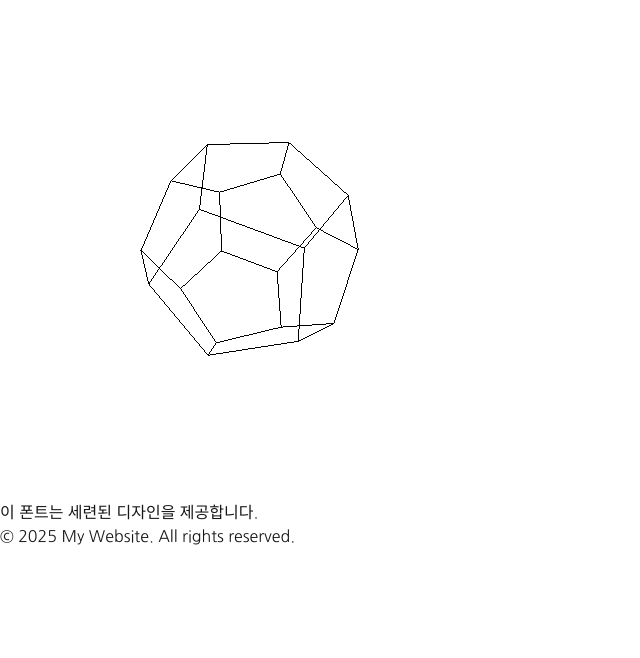
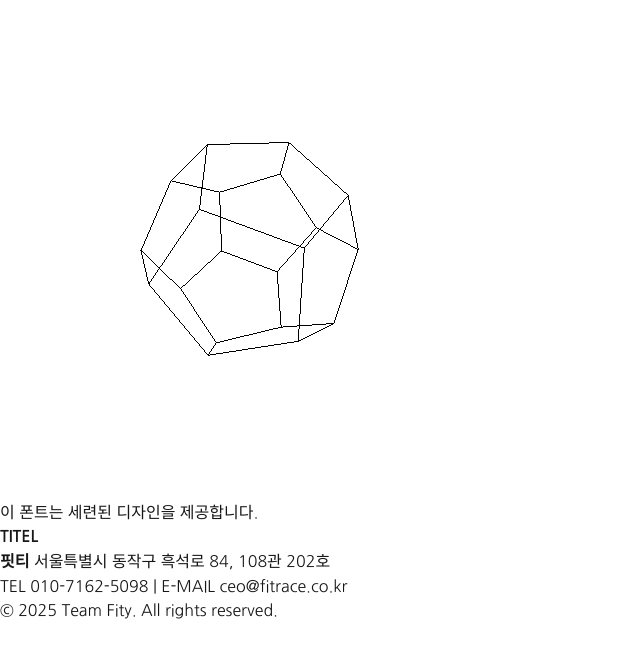
Before and after one commit to selfishAltruism/AI_Voice_Dementia_Guardian_FE, a Next.js app: page / in a window 1280 px wide. Shown: the top 658 px of the page, without its empty margins (0-640 px from the left). Built offline with nearby package versions, Linux system fonts and the light colour scheme.

Commit message:
feat: implement layout entity (#1)

```diff
--- a/src/app/layout.tsx
+++ b/src/app/layout.tsx
@@ -1,6 +1,8 @@
 import type { Metadata } from "next";
+import { Nanum_Gothic } from "next/font/google";
 import "./globals.css";
-import { Nanum_Gothic } from "next/font/google";
+
+import { Footer } from "@/entities/layout";
 
 const nanumGothic = Nanum_Gothic({
   subsets: ["latin"],
@@ -25,9 +27,7 @@ export default function RootLayout({
           <main className="flex-grow flex flex-col justify-center items-center">
             {children}
           </main>
-          <footer className="bg-[#000000] text-white text-center p-4 text-sm">
-            <p>&copy; 2025 My Website. All rights reserved.</p>
-          </footer>
+          <Footer />
         </div>
       </body>
     </html>
--- a/src/app/page.tsx
+++ b/src/app/page.tsx
@@ -1,12 +1,14 @@
 "use client";
 
-import { Loading } from "@/entities/inference/ui/Loading";
+import { AILoading } from "@/entities/inference";
+import { LinkButton } from "@/entities/layout";
 
 export default function Home() {
   return (
     <>
-      <Loading />
+      <AILoading />
       <p>이 폰트는 세련된 디자인을 제공합니다.</p>
+      <LinkButton title="TITEL" to="/form" disabled></LinkButton>
     </>
   );
 }
--- /dev/null
+++ b/src/entities/inference/index.ts
@@ -0,0 +1 @@
+export * from "./ui/AILoading";
--- a/src/entities/inference/ui/Loading.tsx
+++ b/src/entities/inference/ui/AILoading.tsx
@@ -1,7 +1,9 @@
+"use client";
+
 import { useEffect, useRef } from "react";
 import * as THREE from "three";
 
-export const Loading = () => {
+export const AILoading = () => {
   const canvasRef = useRef(null);
 
   useEffect(() => {
--- /dev/null
+++ b/src/entities/layout/index.ts
@@ -0,0 +1,2 @@
+export * from "./ui/Footer";
+export * from "./ui/LinkButton";
--- /dev/null
+++ b/src/entities/layout/ui/Footer.tsx
@@ -0,0 +1,11 @@
+export const Footer = () => (
+  <footer className="bg-coreBg text-[#000000a1] p-4 text-xs">
+    <p className="text-core text-end mb-1">
+      <strong>핏티</strong> 서울특별시 동작구 흑석로 84, 108관 202호
+    </p>
+    <p className="text-end mb-1">
+      TEL 010-7162-5098 | E-MAIL ceo@fitrace.co.kr
+    </p>
+    <p className="text-end">&copy; 2025 Team Fity. All rights reserved.</p>
+  </footer>
+);
--- /dev/null
+++ b/src/entities/layout/ui/LinkButton.tsx
@@ -0,0 +1,18 @@
+import Link from "next/link";
+
+export const LinkButton = ({
+  to,
+  title,
+  disabled,
+}: {
+  to: string;
+  title: string;
+  disabled?: boolean;
+}) => (
+  <Link
+    href={disabled ? "#" : to}
+    className="fixed bottom-32 right-12 rounded-md bg-core px-5 py-3 text-white"
+  >
+    <strong>{title}</strong>
+  </Link>
+);
```
